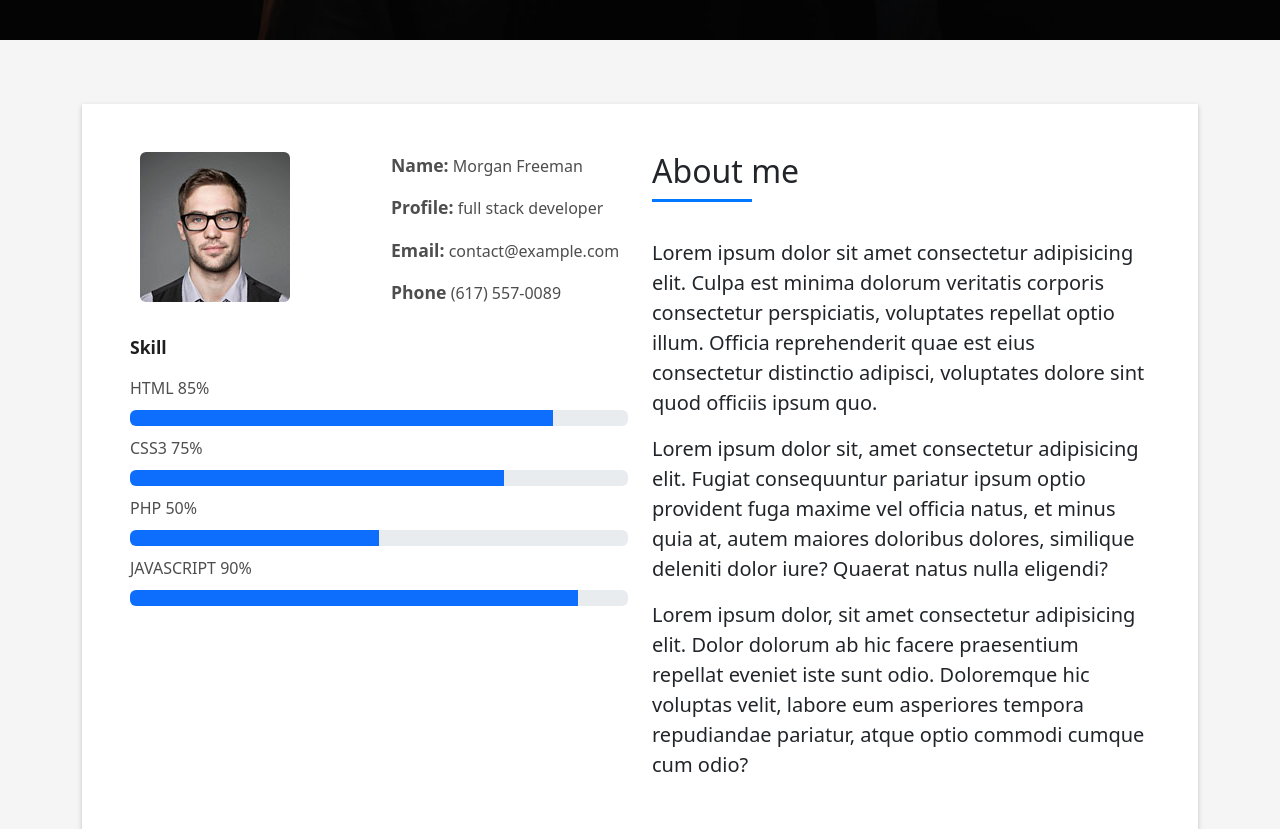
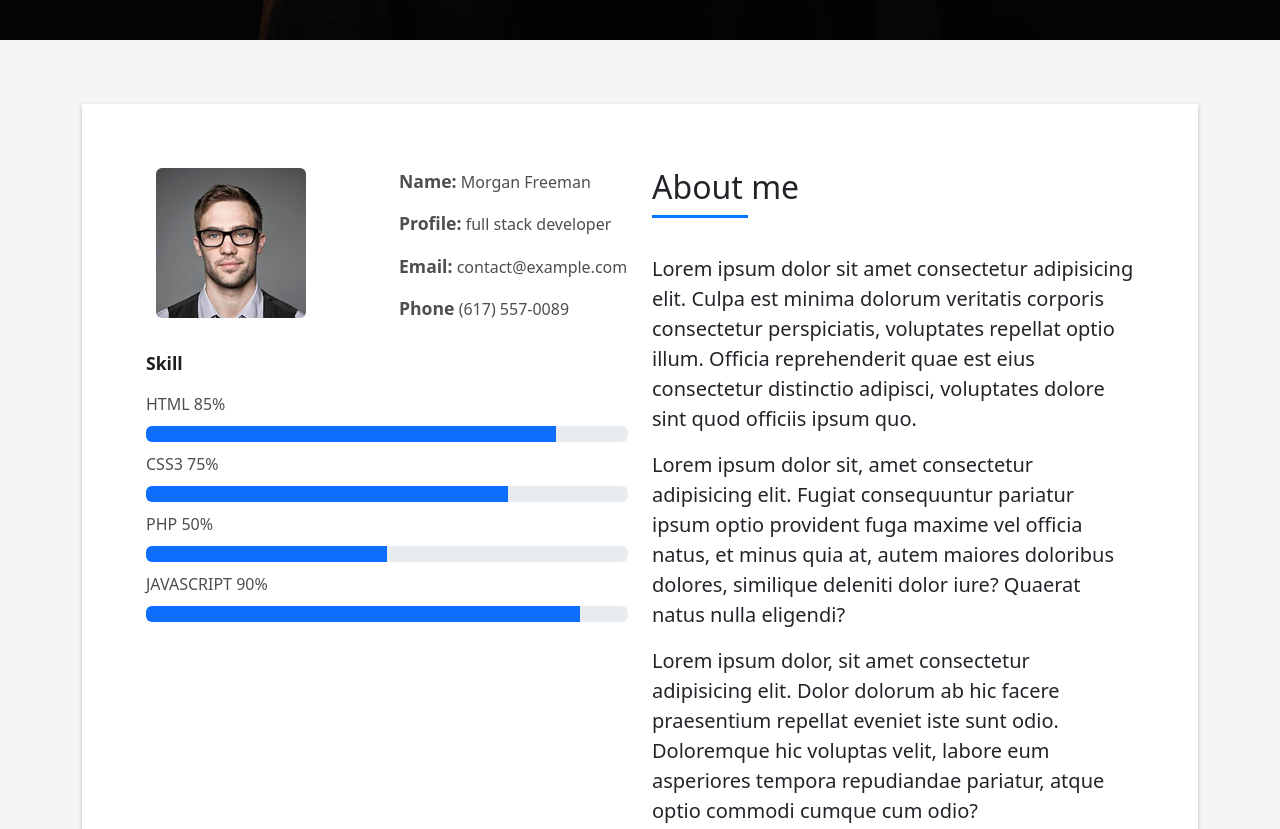
Before and after one commit to mahmoudsaleh846/fahmek.github.io, a plain HTML site: page index.html in a window 1280 px wide. Shown: the part 760-1589 px from the top of the page. Drawn offline with Linux system fonts and the light colour scheme.

Commit message:
Add files via upload

```diff
--- a/css/style.css
+++ b/css/style.css
@@ -41,13 +41,13 @@ ul{
 }
 .box-shadow-full{
     background-color: white;
-    padding: 4rem 0;
+    padding: 4rem ;
     margin-bottom: 3rem;
     z-index: 2;
     position: relative;
     box-shadow: 0 1px 1px 0 rgba(0, 0, 0, 0.06), 0 2px 5px 0 rgba(0, 0, 0, 0.2);
 }
-@media screen and (min-width: 768px){
+@media screen and (max-width: 768px){
     .box-shadow-full{
         padding: 3rem;
     }
```
